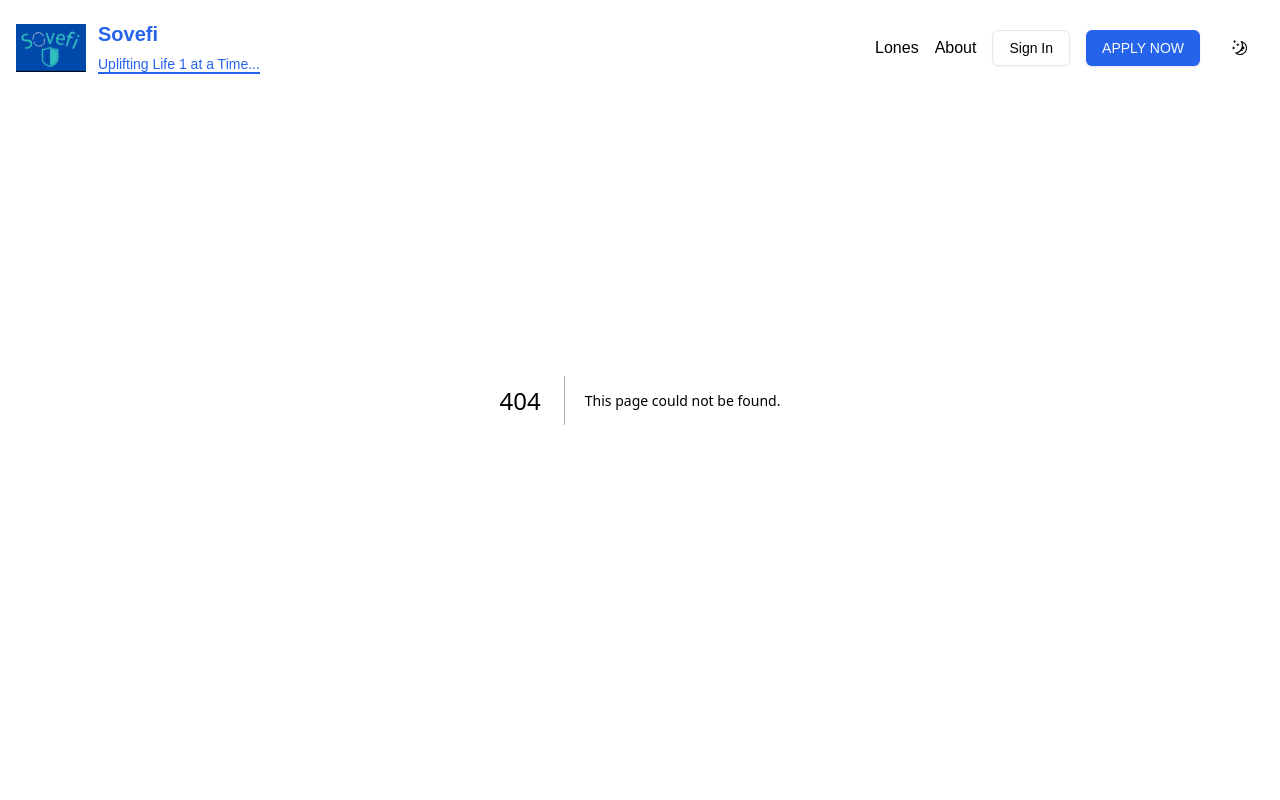
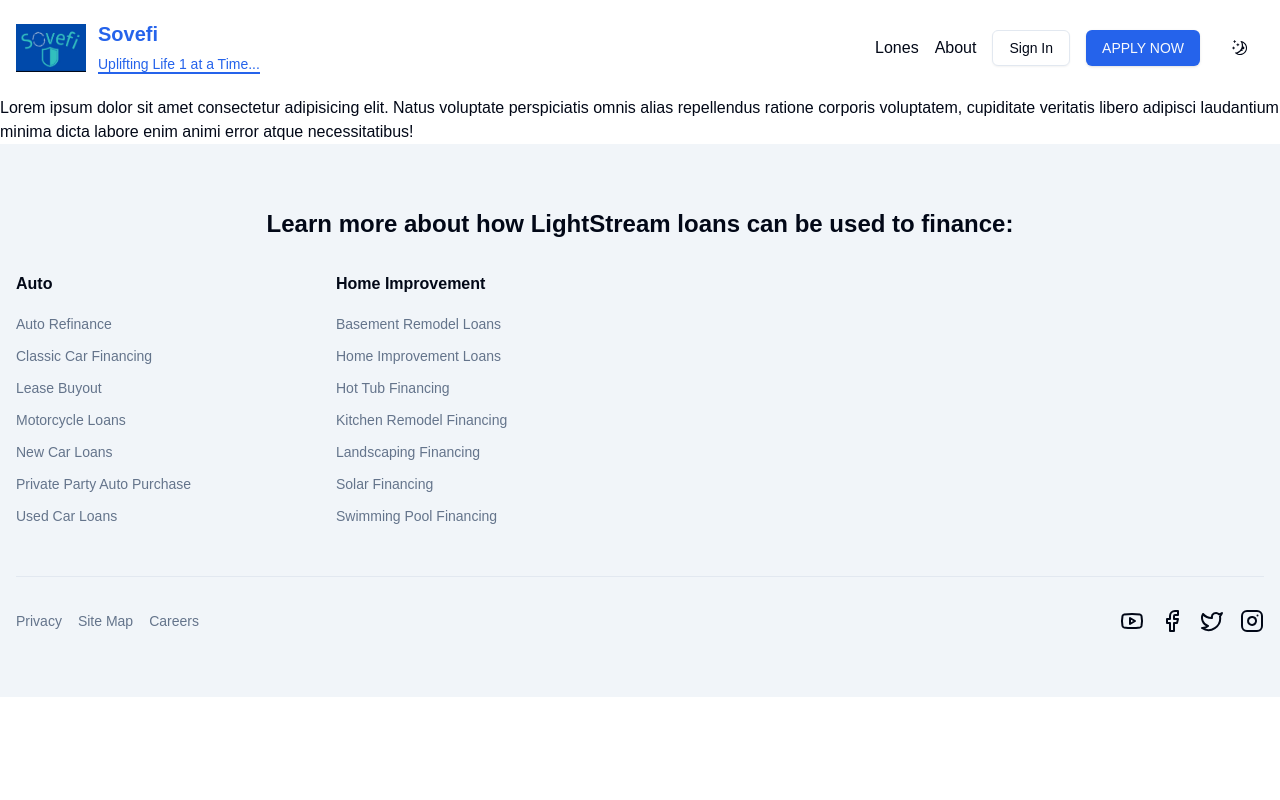
Before and after one commit to masumrana0/Sovefi_client, a Next.js app: page /applyLoans in a window 1280 px wide. Before the commit this address had no page. Shown: the top 800 px of the page. Built offline with nearby package versions, Linux system fonts and the light colour scheme.

Commit message:
Create about page,applay lones page and others littles updates

```diff
--- a/package.json
+++ b/package.json
@@ -33,6 +33,7 @@
     "next": "^15.0.2",
     "react": "^18.2.0",
     "react-dom": "^18.2.0",
+    "react-hook-form": "^7.53.1",
     "tailwind-merge": "^2.5.4",
     "tailwindcss-animate": "^1.0.7"
   },
--- /dev/null
+++ b/src/app/(layouts)/about/layout.tsx
@@ -0,0 +1,16 @@
+import { Metadata } from "next";
+import React, { ReactNode } from "react";
+
+export const metadata: Metadata = {
+  title: "Sovefi | About",
+  description: "Generated by create SOVEFI",
+};
+const layout = ({ children }: { children: ReactNode }) => {
+  return (
+    <>
+      <div>{children}</div>
+    </>
+  );
+};
+
+export default layout;
--- /dev/null
+++ b/src/app/(layouts)/about/page.tsx
@@ -0,0 +1,11 @@
+import React from "react";
+
+const AboutPage = () => {
+  return (
+    <div className="mt-24">
+      <h1>This is about page.</h1>
+    </div>
+  );
+};
+
+export default AboutPage;
--- /dev/null
+++ b/src/app/(layouts)/applyLoans/layout.tsx
@@ -0,0 +1,16 @@
+import { Metadata } from "next";
+import React, { ReactNode } from "react";
+
+export const metadata: Metadata = {
+  title: "Sovefi | Apply Loans",
+  description: "Generated by create SOVEFI",
+};
+const layout = ({ children }: { children: ReactNode }) => {
+  return (
+    <>
+      <div>{children}</div>
+    </>
+  );
+};
+
+export default layout;
--- /dev/null
+++ b/src/app/(layouts)/applyLoans/page.tsx
@@ -0,0 +1,16 @@
+import React from "react";
+
+const ApplyLoans = () => {
+  return (
+    <div className="mt-24">
+      <p>
+        Lorem ipsum dolor sit amet consectetur adipisicing elit. Natus voluptate
+        perspiciatis omnis alias repellendus ratione corporis voluptatem,
+        cupiditate veritatis libero adipisci laudantium minima dicta labore enim
+        animi error atque necessitatibus!
+      </p>
+    </div>
+  );
+};
+
+export default ApplyLoans;
--- a/src/app/layout.tsx
+++ b/src/app/layout.tsx
@@ -22,7 +22,7 @@ const geistMono = localFont({
 });
 
 export const metadata: Metadata = {
-  title: "Sovefi",
+  title: "Sovefi | Home",
   description: "Generated by create SOVEFI",
 };
 
--- a/src/components/pageComponets/hero.tsx
+++ b/src/components/pageComponets/hero.tsx
@@ -1,5 +1,6 @@
 import { Button } from "@/components/ui/button";
 import Image from "next/image";
+import Link from "next/link";
 
 export default function HeroSection() {
   return (
@@ -14,12 +15,15 @@ export default function HeroSection() {
           <p className="text-sm">Fixed rate 7.19% - 14.49% APR</p>
         </div>
         <div className="flex flex-col sm:flex-row gap-4">
+          <Link href="/applyLoans">
+            {" "}
             <Button
               size="lg"
               className="bg-[#000080] hover:bg-[#000060] text-white"
             >
               APPLY NOW
             </Button>
+          </Link>
           <Button
             size="lg"
             variant="outline"
--- a/src/components/pageComponets/rateCalculator.tsx
+++ b/src/components/pageComponets/rateCalculator.tsx
@@ -24,8 +24,12 @@ export default function RateCalculator() {
               <SelectItem value="auto-refinance">
                 Auto Loan Refinance
               </SelectItem>
-              <SelectItem value="new-auto">New Auto Loan</SelectItem>
-              <SelectItem value="used-auto">Used Auto Loan</SelectItem>
+              <SelectItem value="new-auto" disabled={true}>
+                New Auto Loan
+              </SelectItem>
+              <SelectItem value="used-auto" disabled={true}>
+                Used Auto Loan
+              </SelectItem>
             </SelectContent>
           </Select>
           <Input type="number" placeholder="Enter desired loan amount" />
--- a/src/components/share/navbar.tsx
+++ b/src/components/share/navbar.tsx
@@ -25,9 +25,11 @@ export default function Navbar() {
   const NavItems = () => (
     <>
       <Link href="/">Lones</Link>
-      <Link href="/">About</Link>
+      <Link href="/about">About</Link>
       <Button variant="outline">Sign In</Button>
-      <Button>APPLY NOW</Button>
+      <Link href="/applyLoans">
+        <Button>APPLY NOW</Button>
+      </Link>
       <ThemeToggle />
     </>
   );
@@ -44,7 +46,7 @@ export default function Navbar() {
           <Image
             src="/assets/sovefi.jpeg"
             alt="Sovefi logo"
-            height={isScrolled ? 60 : 70}
+            height={isScrolled ? 62 : 72}
             width={isScrolled ? 60 : 70}
             className="transition-all duration-200"
           />
```
Also changed, not shown: 1 other file (tests, documents, lock files or other folders). Lines whose indentation alone changed are shown as unchanged.
